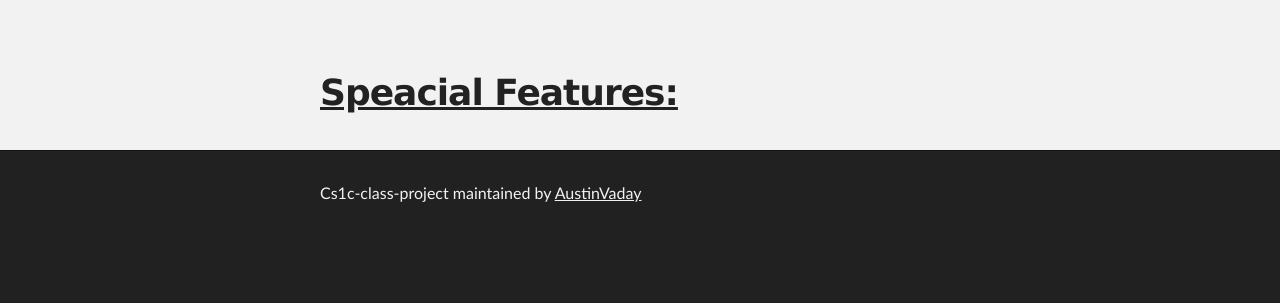
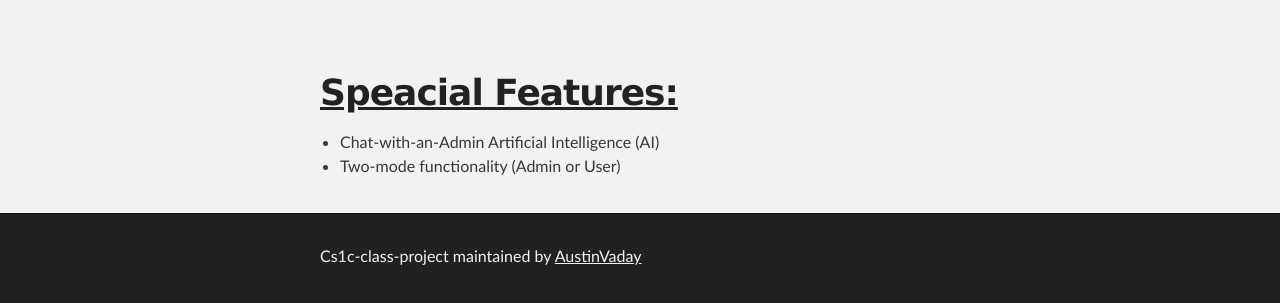
Before and after one commit to AustinVaday/CS1C-Class-Project, a plain HTML site: page index.html in a window 1280 px wide. Shown: the part 797-1100 px from the top of the page. Before the commit the page ends 1037 px from the top, so only its background shows below. Drawn offline with Linux system fonts and the light colour scheme.

Commit message:
updated bullet points

```diff
--- a/index.html
+++ b/index.html
@@ -41,7 +41,18 @@
 	<br></br>
 	<br></br>
 	<h1><u> Speacial Features: </u></h1>
-    </section>
+
+	<ul>
+		<li> Chat-with-an-Admin Artificial Intelligence (AI) </li>
+		<li> Two-mode functionality (Admin or User) </li>
+
+	</ul>
+
+
+
+
+
+</section>
 
 
 
```
